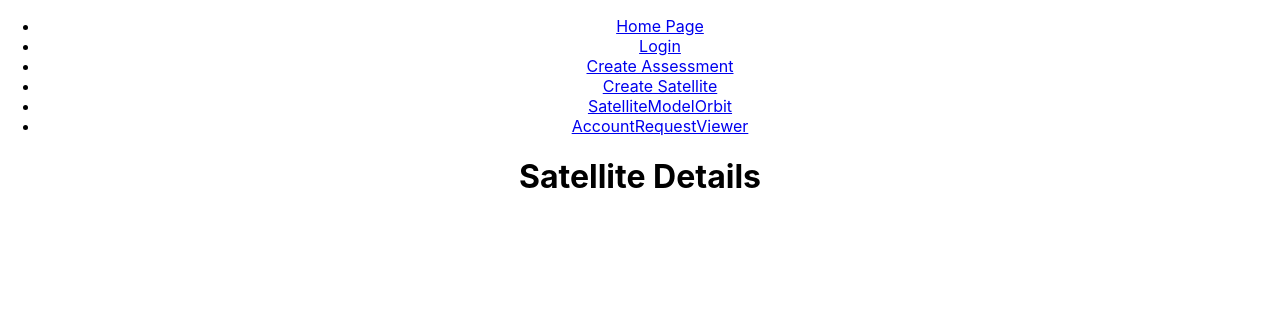
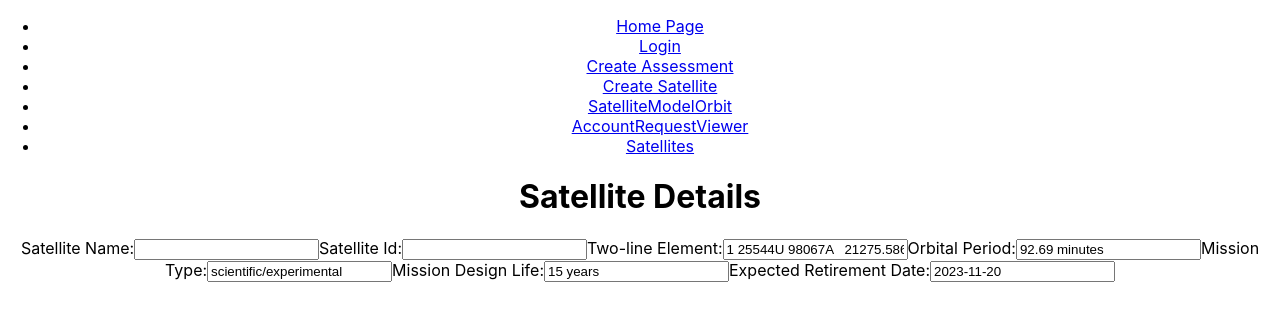
Before and after one commit to HamblinIs/satDB-sdi-capstone, a React (Create React App) app in the folder frontend/: page /SatelliteDetails/1 in a window 1280 px wide. Shown: the top 320 px of the page. Built offline with nearby package versions, Linux system fonts and the light colour scheme.

Commit message:
push for changing computers

```diff
--- a/frontend/package.json
+++ b/frontend/package.json
@@ -6,10 +6,12 @@
     "@testing-library/jest-dom": "^5.17.0",
     "@testing-library/react": "^13.4.0",
     "@testing-library/user-event": "^13.5.0",
+    "leaflet": "^1.9.4",
     "react": "^18.2.0",
     "react-dom": "^18.2.0",
     "react-router-dom": "^6.22.3",
     "react-scripts": "5.0.1",
+    "satellite.js": "^5.0.0",
     "web-vitals": "^2.1.4"
   },
   "scripts": {
--- a/frontend/src/App.js
+++ b/frontend/src/App.js
@@ -8,6 +8,7 @@ import CreateAssessment from './components/CreateAssessment';
 import CreateAccountLogin from './components/CreateAccountLogin';
 import SatelliteModelOrbit from './components/SatelliteModelOrbit';
 import AccountRequestViewer from './components/AccountRequestViewer';
+import Satellites from './components/Satellites';
 
 function App() {
   return (
@@ -22,6 +23,7 @@ function App() {
         <li><Link to="/CreateSatellite">Create Satellite</Link></li>
         <li><Link to="/SatelliteModelOrbit">SatelliteModelOrbit</Link></li>
         <li><Link to="/AccountRequestViewer">AccountRequestViewer</Link></li>
+        <li><Link to="/Satellites">Satellites</Link></li>
         </ul></nav>
 
 
@@ -35,6 +37,7 @@ function App() {
         <Route path="/AccountRequestViewer" element={<AccountRequestViewer />} />
         <Route path="/AssessmentDetails/:id" element={<AssessmentDetails />} />
         <Route path="/SatelliteDetails/:id" element={<SatelliteDetails />} />
+        <Route path="/Satellites" element={<Satellites />} />
       </Routes>
 
 
--- a/frontend/src/components/CreateSatellite.js
+++ b/frontend/src/components/CreateSatellite.js
@@ -1,9 +1,69 @@
-import React from 'react';
+import React, { useState } from 'react';
 
 export default function CreateSatellite() {
+  const [satellite, setSatellite] = useState({
+    name: '',
+    tailNumber: '',
+    orbitalRegime: '',
+    details: '',
+    owner: '',
+    file: null // todo: need to have an input for model files and simulation files
+  });
+
+  const handleChange = (e) => {
+    // name is the key name
+    // value is e.target.value
+    const { name, value } = e.target;
+    setSatellite(prevState => ({ ...prevState, [name]: value }));
+  };
+
+  const handleFileChange = (e) => {
+    setSatellite(prevState => ({ ...prevState, file: e.target.files[0] }));
+  };
+
+  const handleSubmit = (e) => {
+    e.preventDefault();
+    // todo: send a POST request to the satellites table
+    console.log(satellite);
+  };
+
   return (
     <div>
       <h1>Create Satellite</h1>
+      <form onSubmit={handleSubmit}>
+
+        <label>Name:
+          <input type="text" name="name" value={satellite.name} onChange={handleChange} />
+        </label>
+
+        <label>Tail Number:
+          <input type="text" name="tailNumber" value={satellite.tailNumber} onChange={handleChange} />
+        </label>
+
+        <label>Orbital Regime:
+          <select name="orbitalRegime" value={satellite.orbitalRegime} onChange={handleChange}>
+            <option value="">--Please choose an option--</option>
+            <option value="LEO">Low Earth Orbit (LEO)</option>
+            <option value="MEO">Medium Earth Orbit (MEO)</option>
+            <option value="GEO">Geostationary Orbit (GEO)</option>
+          </select>
+        </label>
+
+        <label>Details:
+          <input type="text" name="details" value={satellite.details} onChange={handleChange} />
+        </label>
+
+        <label>Owner:
+          <input type="text" name="owner" value={satellite.owner} onChange={handleChange} />
+        </label>
+
+        <label>File:
+          <input type="file" name="file" onChange={handleFileChange} />
+        </label>
+
+        <input type="submit" value="Submit" />
+
+      </form>
     </div>
   );
 }
--- a/frontend/src/components/SatelliteDetails.js
+++ b/frontend/src/components/SatelliteDetails.js
@@ -1,9 +1,51 @@
 import React from 'react';
 
 export default function SatelliteDetails() {
+  // Replace the following state with actual data fetched from API
+  const satellite = {
+    name: 'some satellite',
+    twoLineElement: '1 25544U 98067A   21275.58693519  .00001303  00000-0  25332-4 0  9991',
+    orbitalPeriod: '92.69 minutes',
+    missionType: 'scientific/experimental',
+    missionDesignLife: '15 years',
+    expectedRetirementDate: '2023-11-20'
+  };
+
   return (
     <div>
       <h1>Satellite Details</h1>
+
+      <form>
+
+        <label>Satellite Name:
+          <input type="text" value={satellite.OBJECT_NAME} readOnly />
+        </label>
+
+        <label>Satellite Id:
+          <input type="text" value={satellite.OBJECT_ID} readOnly />
+        </label>
+
+        <label>Two-line Element:
+          <input type="text" value={satellite.twoLineElement} readOnly />
+        </label>
+
+        <label>Orbital Period:
+          <input type="text" value={satellite.orbitalPeriod} readOnly />
+        </label>
+
+        <label>Mission Type:
+          <input type="text" value={satellite.missionType} readOnly />
+        </label>
+
+        <label>Mission Design Life:
+          <input type="text" value={satellite.missionDesignLife} readOnly />
+        </label>
+
+        <label>Expected Retirement Date:
+          <input type="text" value={satellite.expectedRetirementDate} readOnly />
+        </label>
+
+      </form>
     </div>
   );
 }
--- /dev/null
+++ b/frontend/src/components/Satellites.js
@@ -0,0 +1,38 @@
+import React, { useState, useEffect } from 'react';
+
+export default function Satellites() {
+  const [data, setData] = useState([]);
+
+  useEffect(() => {
+    fetch('https://celestrak.org/NORAD/elements/gp.php?GROUP=visual&FORMAT=json')
+      .then(response => response.json())
+      .then(data => setData(data))
+      .catch(error => console.error('Error:', error));
+  }, []);
+
+    if (data.length > 0) {
+        return (
+            <div>
+                <h1>Satellite Table from Celestrak</h1>
+                    <table>
+                        <thead>
+                            <tr>
+                                {Object.keys(data[0]).map(key => (
+                                    <th key={key}>{key}</th>
+                                ))}
+                            </tr>
+                        </thead>
+                        <tbody>
+                            {data.map((item, index) => (
+                                <tr key={index}>
+                                    {Object.values(item).map((value, index) => (
+                                        <td key={index} style={{border: '1px solid black'}}>{value}</td>
+                                    ))}
+                                </tr>
+                            ))}
+                        </tbody>
+                    </table>
+            </div>
+        );
+    }
+}
```
Also changed, not shown: frontend/src/components/SatelliteGroundTrack.js (added, +54 -0 lines), 1 other file (tests, documents, lock files or other folders).
